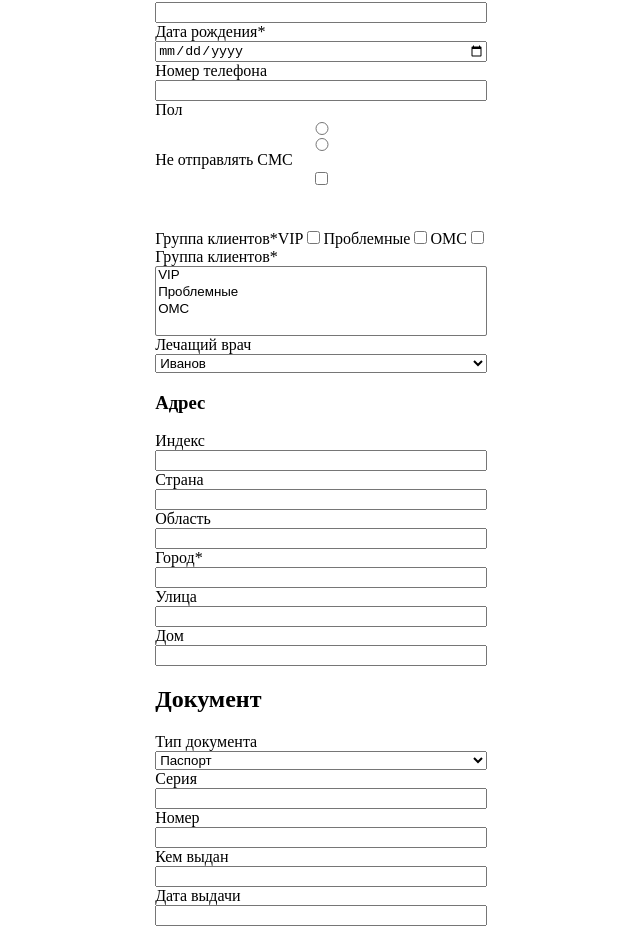
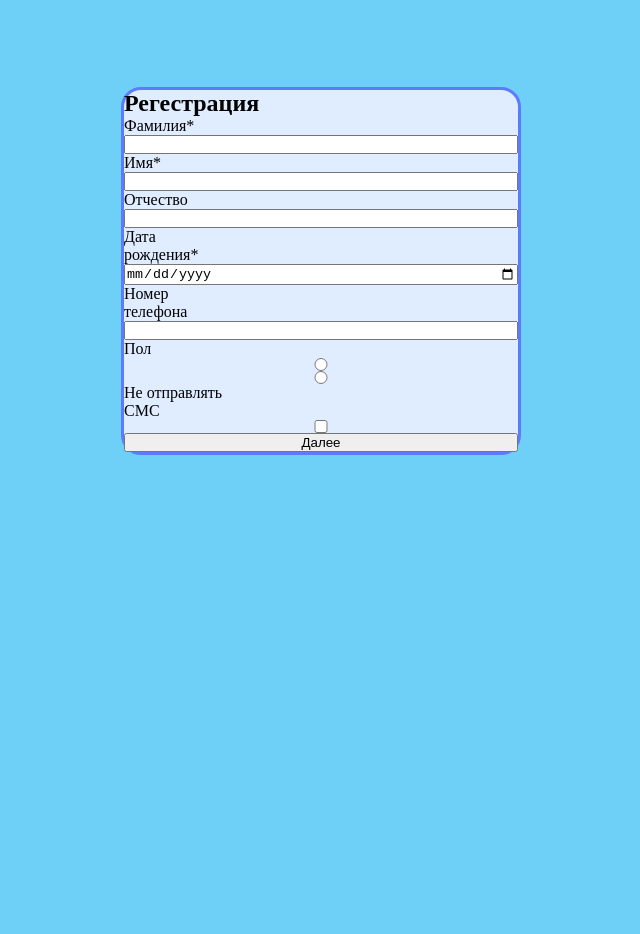
Before and after one commit to Aleksey-Nuzhdin/reg_form_vue_dev, a Vue app: page / in a window 1280 px wide. Shown: the part 169-1103 px from the top of the page, without its empty margins (319-959 px from the left). After the commit the page ends 800 px from the top, so only its background shows below. Built offline with nearby package versions, Linux system fonts and the light colour scheme.

Commit message:
updata html

```diff
--- a/package.json
+++ b/package.json
@@ -7,7 +7,8 @@
     "build": "vue-cli-service build"
   },
   "dependencies": {
-    "vue": "^2.6.11"
+    "vue": "^2.6.11",
+    "vuelidate": "^0.7.6"
   },
   "devDependencies": {
     "@vue/cli-service": "~4.5.0",
--- a/src/App.vue
+++ b/src/App.vue
@@ -16,7 +16,22 @@ export default {
 </script>
 
 <style lang="scss">
+*{
+  margin: 0;
+  padding: 0;
+  box-sizing: border-box;
+}
+body{
+  width: 100vw;
+  height: 100vh;
+  background-color: #6ed0f6;
+}
+ul, li{
+  list-style: none;
+}
 #app {
   display: flex;
+  width: 100%;
+  height: 100%;
 }
 </style>
--- a/src/components/Form.vue
+++ b/src/components/Form.vue
@@ -1,112 +1,175 @@
 <template>
   <div class="wrap">
-    <form class="form" @submit.prevent="regSubmit">
-      <div class="first__page page_wrap" >
+    <form class="form" novalidate
+      @submit.prevent="regSubmit"
+    >
+
+      <div class="page_wrap"
+        v-show="step === 1"
+      >
         <h2 class="form__title">Регестрация</h2>
-        <label for="surname">Фамилия*</label>
+
+        <div class="group__input">
+          <label for="surname" class='label'>Фамилия*</label>
           <input type="text" id="surname" />
+        </div>
 
-        <label for="name">Имя*</label>
+        <div class="group__input">
+          <label for="name" class='label'>Имя*</label>
           <input type="text" id="name" />
+        </div>
 
-        <label for="middleName">Отчество</label>
+        <div class="group__input">
+          <label for="middleName" class='label'>Отчество</label>
           <input type="text" id="middleName" />
+        </div>
 
-        <label for="DOB">Дата рождения*</label>
+        <div class="group__input">
+          <label for="DOB" class='label'>Дата рождения*</label>
           <input type="date" id="DOB" />
+        </div>
 
-        <label for="numberPhone">Номер телефона</label>
+        <div class="group__input">
+          <label for="numberPhone" class='label'>Номер телефона</label>
           <input type="tel" id="numberPhone" />
+        </div>
 
-        <label for="gender">Пол</label>
+        <div class="group__input">
+          <label for="gender" class='label'>Пол</label>
           <input type="radio" id="genderM" name="gender" />
           <input type="radio" id="genderF" name="gender" />
+        </div>
 
-        <label for="sms">Не отправлять СМС</label>
+        <div class="group__input">
+          <label for="sms" class='label'>Не отправлять СМС</label>
           <input type="checkbox" id="sms" name="sms" />
         </div>
-      <div class="second_page page_wrap">
-        <h2 class="form__title"></h2>
+        <button @click="nextStep" calss='btn__step'>Далее</button>
+      </div>
+
+
+      <div class="page_wrap"
+        v-show="step === 2"
+      >
+        <h2 class="form__title">Даные</h2>
         <div class="group">
           <span class="form__text">Группа клиентов*</span>
 
-          <label for="VIP">VIP</label>
+          <div class="group__input">
+            <label for="VIP" class='label'>VIP</label>
             <input type="checkbox" id="VIP" />
+          </div>
 
-          <label for="hard">Проблемные</label>
+          <div class="group__input">
+            <label for="hard" class='label'>Проблемные</label>
             <input type="checkbox" id="hard" />
+          </div>
 
-          <label for="OMC">ОМС</label>
+          <div class="group__input">
+            <label for="OMC" class='label'>ОМС</label>
             <input type="checkbox" id="OMC" />
           </div>
+        </div>
 
-        <label for="gr">Группа клиентов*</label>
+        <div class="group__input">
+          <label for="gr" class='label'>Группа клиентов*</label>
           <select name="gr" multiple>
             <!-- список с возможностью выбора нескольких значений -->
             <option value="A">VIP</option>
             <option value="B">Проблемные</option>
             <option value="C">ОМС</option>
           </select>
+        </div>
 
-        <label for="doctor">Лечащий врач</label>
+        <div class="group__input">
+          <label for="doctor" class='label'>Лечащий врач</label>
           <select name="doctor">
             <option value="A">Иванов</option>
             <option value="B">Захаров</option>
             <option value="C">Чернышева</option>
           </select>
-
+        </div>
+        <button @click="nextStep" calss='btn__step'>Далее</button>
+        <button @click="previousStep" calss='btn__step'>Назад</button>
       </div>
 
-      <div class="second_page page_wrap">
-        <h3 class="title">Адрес</h3>
+
+      <div class="page_wrap"
+        v-show="step === 3"
+      >
+        <h2 class="title">Адрес</h2>
+
+        <div class="group__input">
+          <label for="index" class='label'>Индекс</label>
+          <input type="text" id="index" />
+        </div>
+
+        <div class="group__input">
+          <label for="coutry" class='label'>Страна</label>
+          <input type="text" id="coutry" />
+        </div>
+
+        <div class="group__input">
+          <label for="region" class='label'>Область</label>
+          <input type="text" id="region" />
+        </div>
+
+        <div class="group__input">
+          <label for="city" class='label'>Город*</label>
+          <input type="text" id="city" />
+        </div>
+
+        <div class="group__input">
+          <label for="street" class='label'>Улица</label>
+          <input type="text" id="street" />
+        </div>
+
+        <div class="group__input">
+          <label for="home" class='label'>Дом</label>
+          <input type="text" id="home" />
+        </div>
+        <button @click="nextStep" calss='btn__step'>Далее</button>
+        <button @click="previousStep" calss='btn__step'>Назад</button>
+      </div>
 
 
-        <label for="numberPhone">Индекс</label>
-        <input type="text" id="numberPhone" />
-
-
-        <label for="numberPhone">Страна</label>
-        <input type="text" id="numberPhone" />
-
-
-        <label for="numberPhone">Область</label>
-        <input type="text" id="numberPhone" />
-
-
-        <label for="numberPhone">Город*</label>
-        <input type="text" id="numberPhone" />
-
-
-        <label for="numberPhone">Улица</label>
-        <input type="text" id="numberPhone" />
-
-
-        <label for="numberPhone">Дом</label>
-        <input type="text" id="numberPhone" />
-      </div>
-      <div class="third_page page_wrap">
+      <div class="page_wrap"
+        v-show="step === 4"
+      >
         <h2 class="form__title">Документ</h2>
 
-        <label for="doctor">Тип документа</label>
-        <select name="doctor">
+        <div class="group__input">
+          <label for="typeDocument" class='label'>Тип документа</label>
+          <select name="typeDocument">
             <option value="Иванов">Паспорт</option>
             <option value="Захаров">Свидетельство о рождении</option>
             <option value="Чернышева">Вод. удостоверение</option>
           </select>
+        </div>
 
-        <label for="numberPhone">Серия</label>
-        <input type="text" id="numberPhone" />
+        <div class="group__input">
+          <label for="series" class='label'>Серия</label>
+          <input type="text" id="series" />
+        </div>
 
-        <label for="numberPhone">Номер</label>
-        <input type="text" id="numberPhone" />
+        <div class="group__input">
+          <label for="number" class='label'>Номер</label>
+          <input type="text" id="number" />
+        </div>
 
-        <label for="numberPhone">Кем выдан</label>
-        <input type="text" id="numberPhone" />
+        <div class="group__input">
+          <label for="issuedBy" class='label'>Кем выдан</label>
+          <input type="text" id="issuedBy" />
+        </div>
 
-        <label for="numberPhone">Дата выдачи</label>
-        <input type="text" id="numberPhone" />
+        <div class="group__input">
+          <label for="dateIssue" class='label'>Дата выдачи</label>
+          <input type="date" id="dateIssue" />
+        </div>
+        <button @click="previousStep" calss='btn__step'>Назад</button>
+        <button @click="create" calss='btn__step'>Создать</button>
+      </div>
 
-      </div>
     </form>
   </div>
 </template>
@@ -114,22 +177,64 @@
 <script>
 export default {
   name: "Form",
+  data: () => ({
+    step: 1,
+    dataInputRender:[
+      [
+        {
+          title:'Фамилия*',
+          id:'surname',
+          type:'text'
 
+        },{},{},{},{}
+      ],
+      {},
+      {},
+      {}
+    ]
+  }),
+  methods:{
+    nextStep(){
+      if(this.step + 1 > 4) this.step = 4
+      else this.step++
+    },
+    previousStep(){
+      if( this.step-1 < 1 ) this.step = 1
+      else this.step--
+
+    }
+  },
 };
 </script>
 
 <style scoped lang="scss">
-.wrap{
+.wrap {
   height: 100%;
   width: 100%;
+
   display: flex;
   justify-content: center;
 }
-.form{
+.form {
+  margin-top: 20%;
+  height: max-content;
+  width: 400px;
+  display: flex;
+  flex-direction: column;
+  background-color: rgb(224, 236, 255);
+  border-radius: 20px;
+  border: 3px solid rgb(93, 123, 255);
+
+}
+.group__input{
   display: flex;
   flex-direction: column;
 }
-.page_wrap{
+.label{
+  display: block;
+  width: 100px;
+}
+.page_wrap {
   display: flex;
   flex-direction: column;
 }
--- a/src/main.js
+++ b/src/main.js
@@ -1,7 +1,10 @@
 import Vue from 'vue'
 import App from './App.vue'
+import Vuelidate from 'vuelidate'
 
-Vue.config.productionTip = false
+Vue.use(Vuelidate)
+
+Vue.config.productionTip = true
 
 new Vue({
   render: function (h) { return h(App) },
```
Also changed, not shown: 1 other file (tests, documents, lock files or other folders). Lines whose indentation alone changed are shown as unchanged.
